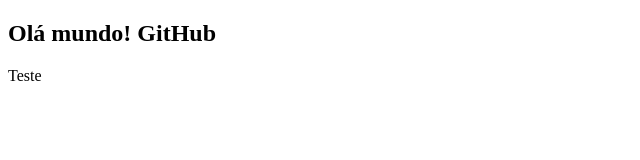
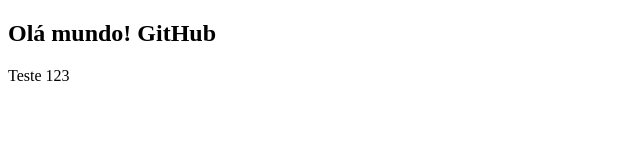
Before and after one commit to w-bonfim/curso-design-responsivo, a plain HTML site: page index.html in a window 1280 px wide. Shown: the full height of the page, 0-640 px from the left. Drawn offline with Linux system fonts and the light colour scheme.

Commit message:
Criando uma linha de teste no index.html

```diff
--- a/index.html
+++ b/index.html
@@ -6,7 +6,7 @@
 </head>
 <body>
 	<h2>Olá mundo! GitHub</h2>
-	<p>Teste</p>
+	<p>Teste 123</p>
 	<main></main>
 </body>
 </html>
```
